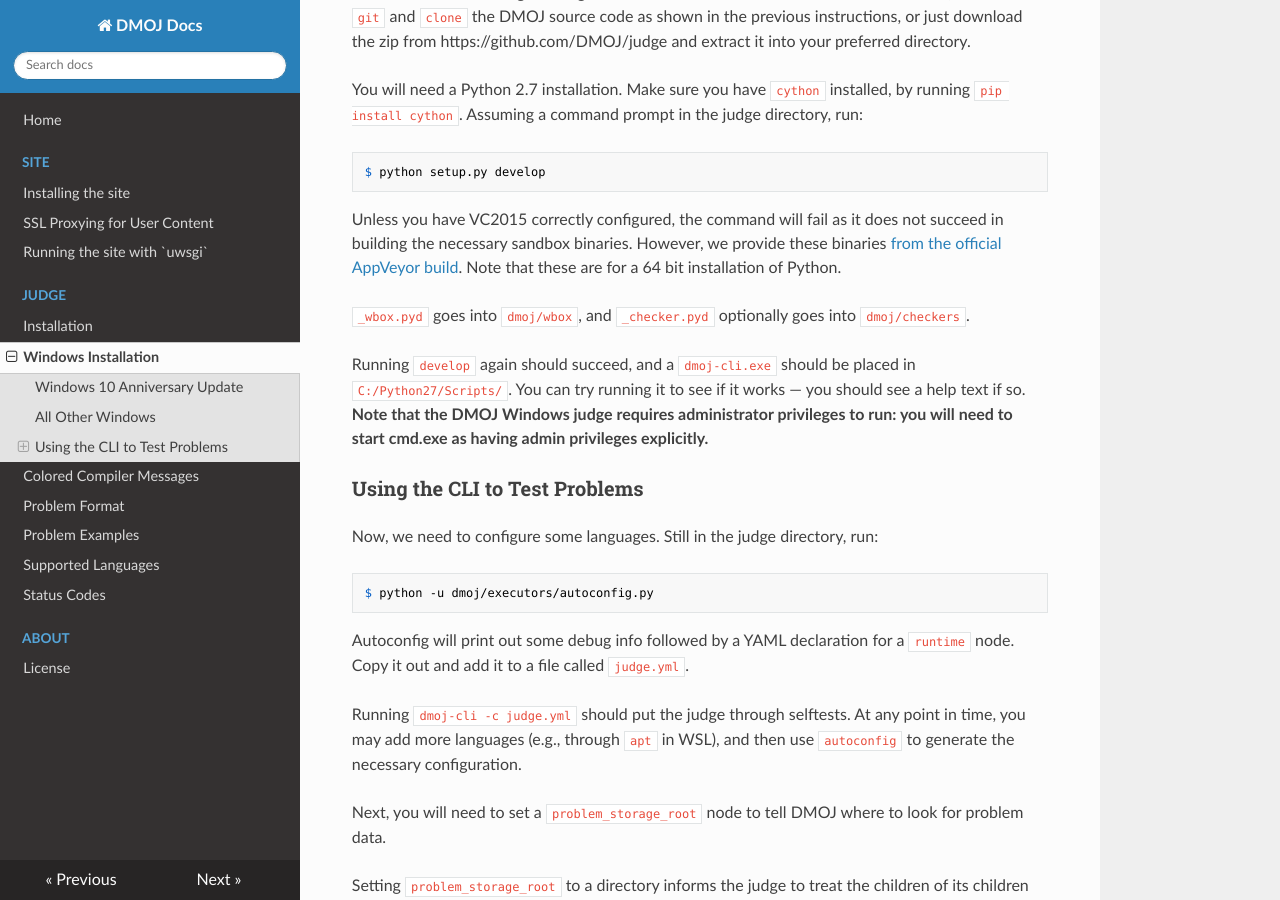
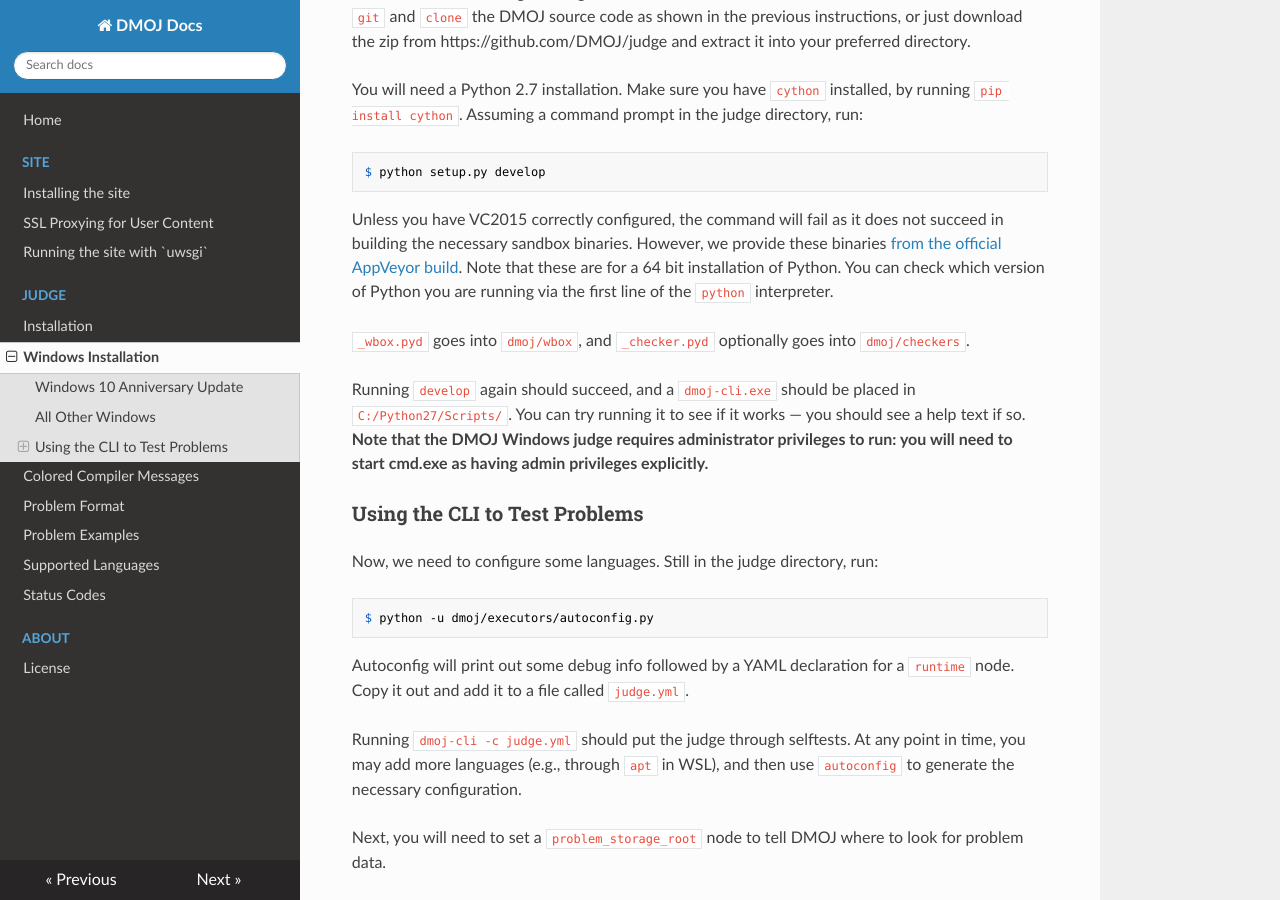
Before and after one commit to DMOJ/docs, an MkDocs documentation site: the page built from docs/judge/windows_installation.md, in a window 1280 px wide and 900 px high, scrolled down 418 px. Built offline with MkDocs 1.6.1, drawn with Linux system fonts in a browser that asks for light colours; nearby versions of some CDN libraries; old or Windows-style settings are respelled for this version of MkDocs.

Commit message:
Update windows_installation.md

````diff
--- a/docs/judge/windows_installation.md
+++ b/docs/judge/windows_installation.md
@@ -15,7 +15,7 @@
 $ python setup.py develop
 ```
 
-Unless you have VC2015 correctly configured, the command will fail as it does not succeed in building the necessary sandbox binaries. However, we provide these binaries [from the official AppVeyor build](https://ci.appveyor.com/project/quantum5/judge/build/artifacts). Note that these are for a 64 bit installation of Python.
+Unless you have VC2015 correctly configured, the command will fail as it does not succeed in building the necessary sandbox binaries. However, we provide these binaries [from the official AppVeyor build](https://ci.appveyor.com/project/quantum5/judge/build/artifacts). Note that these are for a 64 bit installation of Python. You can check which version of Python you are running via the first line of the `python` interpreter.
 
 `_wbox.pyd` goes into `dmoj/wbox`, and `_checker.pyd` optionally goes into `dmoj/checkers`.
 
````
